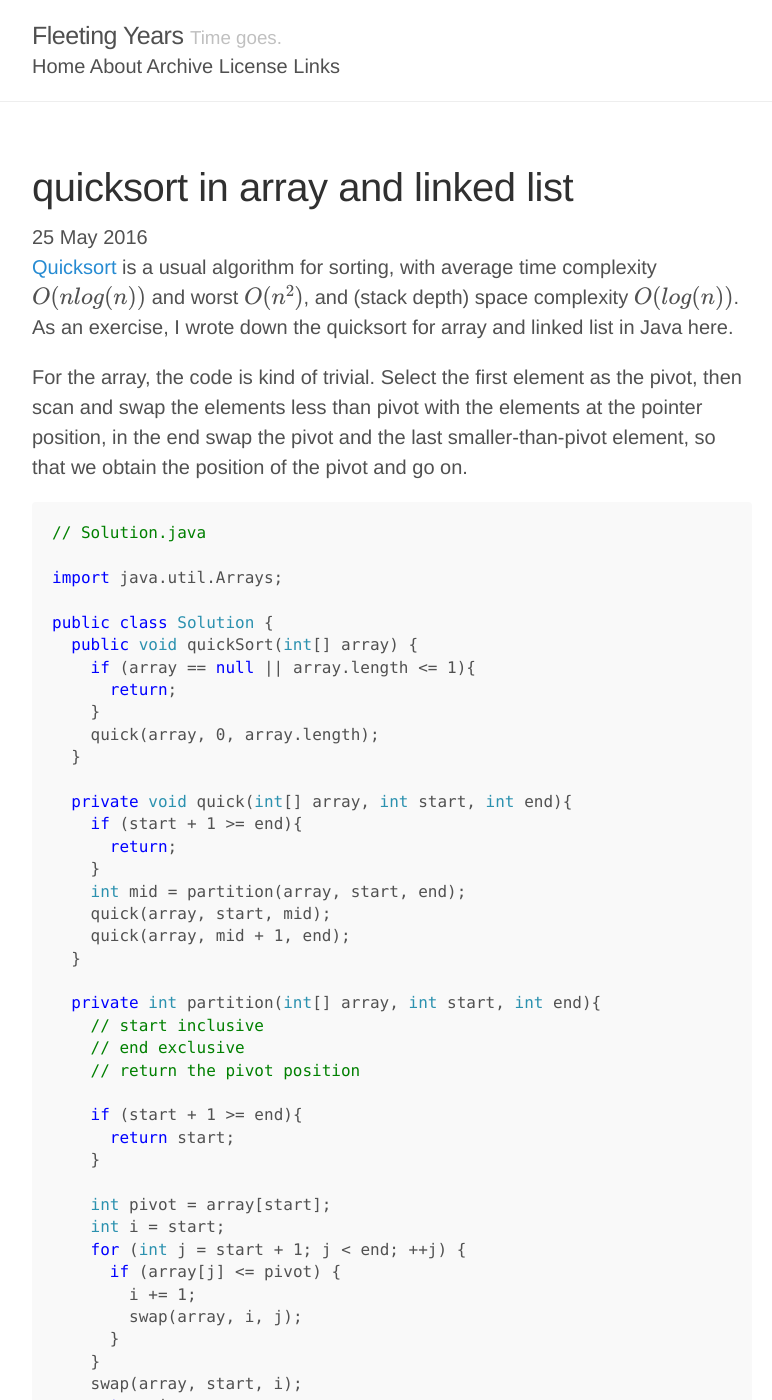
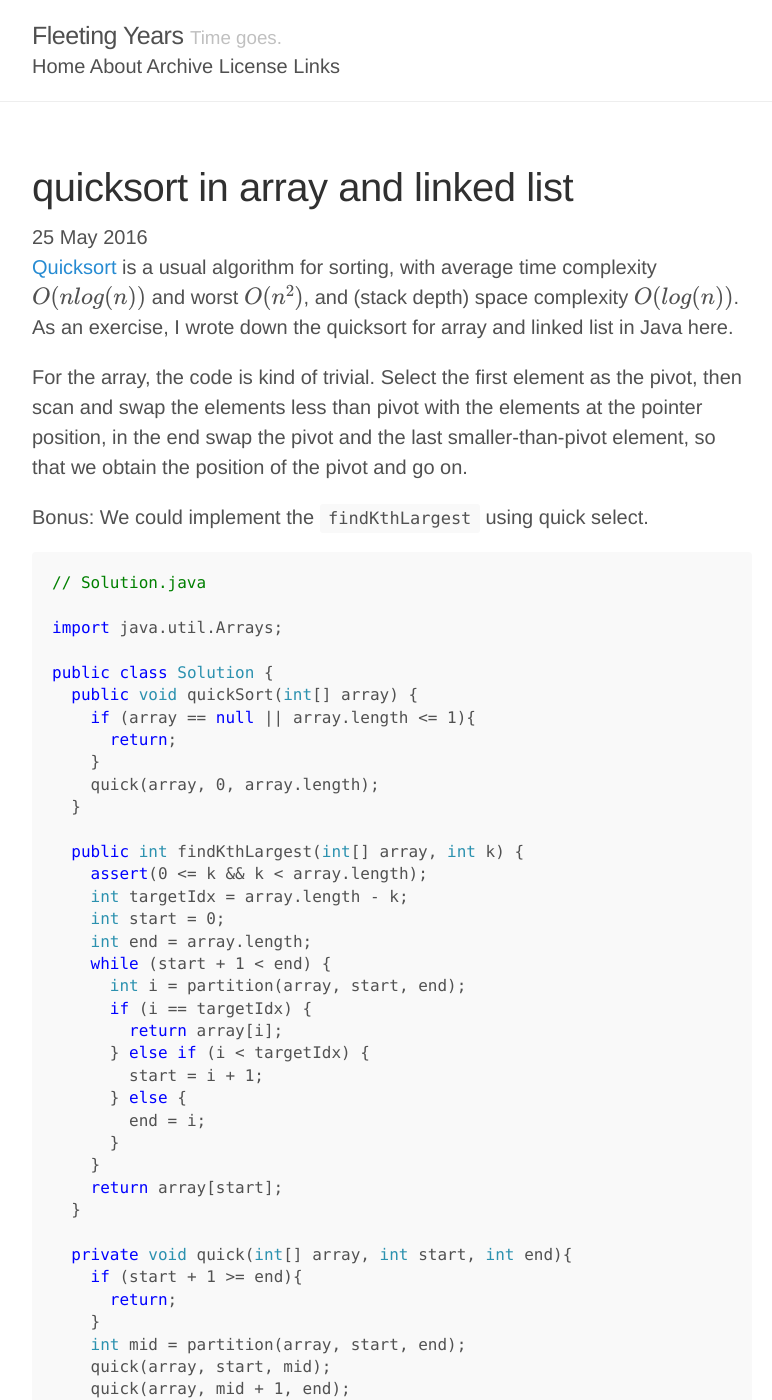
Before and after one commit to fyears/fyears.github.io, a Jekyll site: the page built from _posts/2016-05-25-quicksort-in-array-and-linked-list.md, in a window 1280 px wide and 1400 px high. Shown: the whole window, without its empty margins (248-1020 px from the left). Built offline with Jekyll 4.4.1, drawn with Linux system fonts in a browser that asks for light colours; formulas are drawn with MathJax 3; comment, search, counter and statistics services are not loaded.

Commit message:
add findkthlargest

````diff
--- a/_posts/2016-05-25-quicksort-in-array-and-linked-list.md
+++ b/_posts/2016-05-25-quicksort-in-array-and-linked-list.md
@@ -14,6 +14,8 @@ categories: technology
 
 For the array, the code is kind of trivial. Select the first element as the pivot, then scan and swap the elements less than pivot with the elements at the pointer position, in the end swap the pivot and the last smaller-than-pivot element, so that we obtain the position of the pivot and go on.
 
+Bonus: We could implement the `findKthLargest` using quick select.
+
 ```java
 // Solution.java
 
@@ -25,6 +27,24 @@ public class Solution {
       return;
     }
     quick(array, 0, array.length);
+  }
+
+  public int findKthLargest(int[] array, int k) {
+    assert(0 <= k && k < array.length);
+    int targetIdx = array.length - k;
+    int start = 0;
+    int end = array.length;
+    while (start + 1 < end) {
+      int i = partition(array, start, end);
+      if (i == targetIdx) {
+        return array[i];
+      } else if (i < targetIdx) {
+        start = i + 1;
+      } else {
+        end = i;
+      }
+    }
+    return array[start];
   }
 
   private void quick(int[] array, int start, int end){
````
